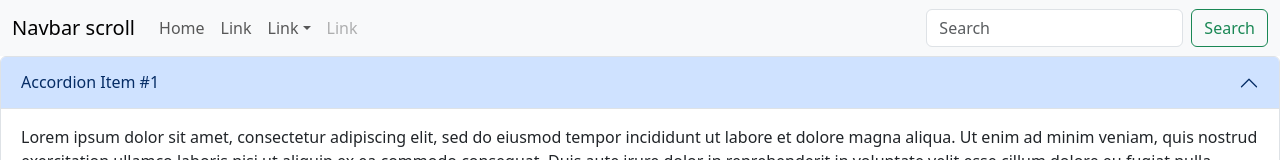
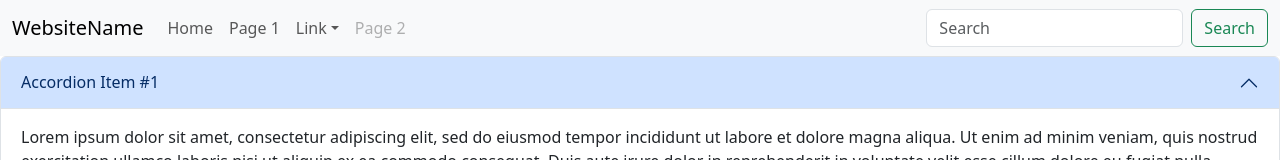
Before and after one commit to cozysyd/authorwebex_react_project, a React (Create React App) app: page / in a window 1280 px wide. Shown: the top 160 px of the page. Built offline with nearby package versions, Linux system fonts and the light colour scheme.

Commit message:
updated code

```diff
--- a/src/NavBar.js
+++ b/src/NavBar.js
@@ -10,7 +10,7 @@ function NavBar() {
   return (
     <Navbar expand="lg" className="bg-body-tertiary">
       <Container fluid>
-        <Navbar.Brand href="#">Navbar scroll</Navbar.Brand>
+        <Navbar.Brand href="#">WebsiteName</Navbar.Brand>
         <Navbar.Toggle aria-controls="navbarScroll" />
         <Navbar.Collapse id="navbarScroll">
           <Nav
@@ -19,7 +19,7 @@ function NavBar() {
             navbarScroll
           >
             <Nav.Link href="#action1">Home</Nav.Link>
-            <Nav.Link href="#action2">Link</Nav.Link>
+            <Nav.Link href="#action2">Page 1</Nav.Link>
             <NavDropdown title="Link" id="navbarScrollingDropdown">
               <NavDropdown.Item href="#action3">Action</NavDropdown.Item>
               <NavDropdown.Item href="#action4">
@@ -31,7 +31,7 @@ function NavBar() {
               </NavDropdown.Item>
             </NavDropdown>
             <Nav.Link href="#" disabled>
-              Link
+              Page 2
             </Nav.Link>
           </Nav>
           <Form className="d-flex">
```
